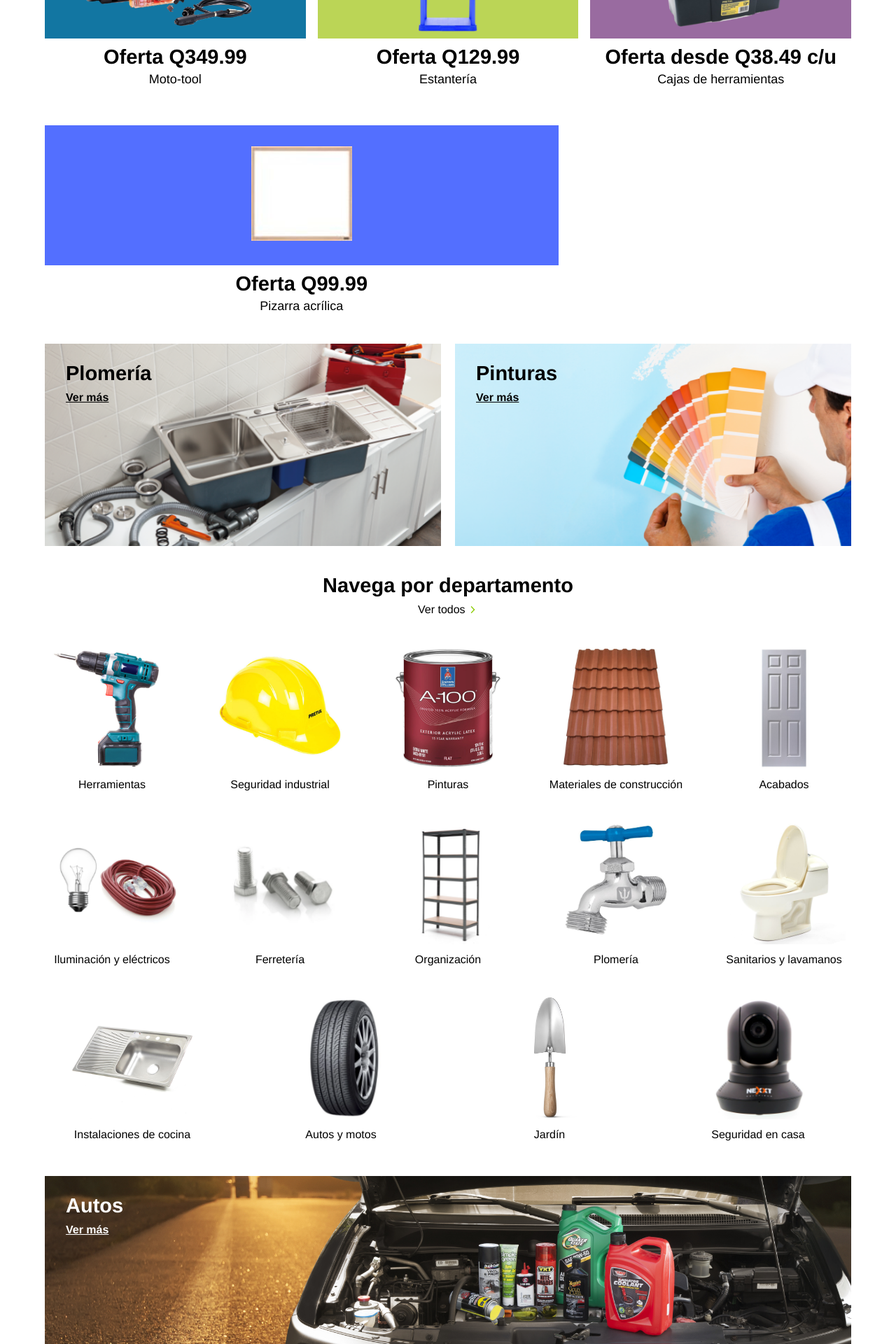
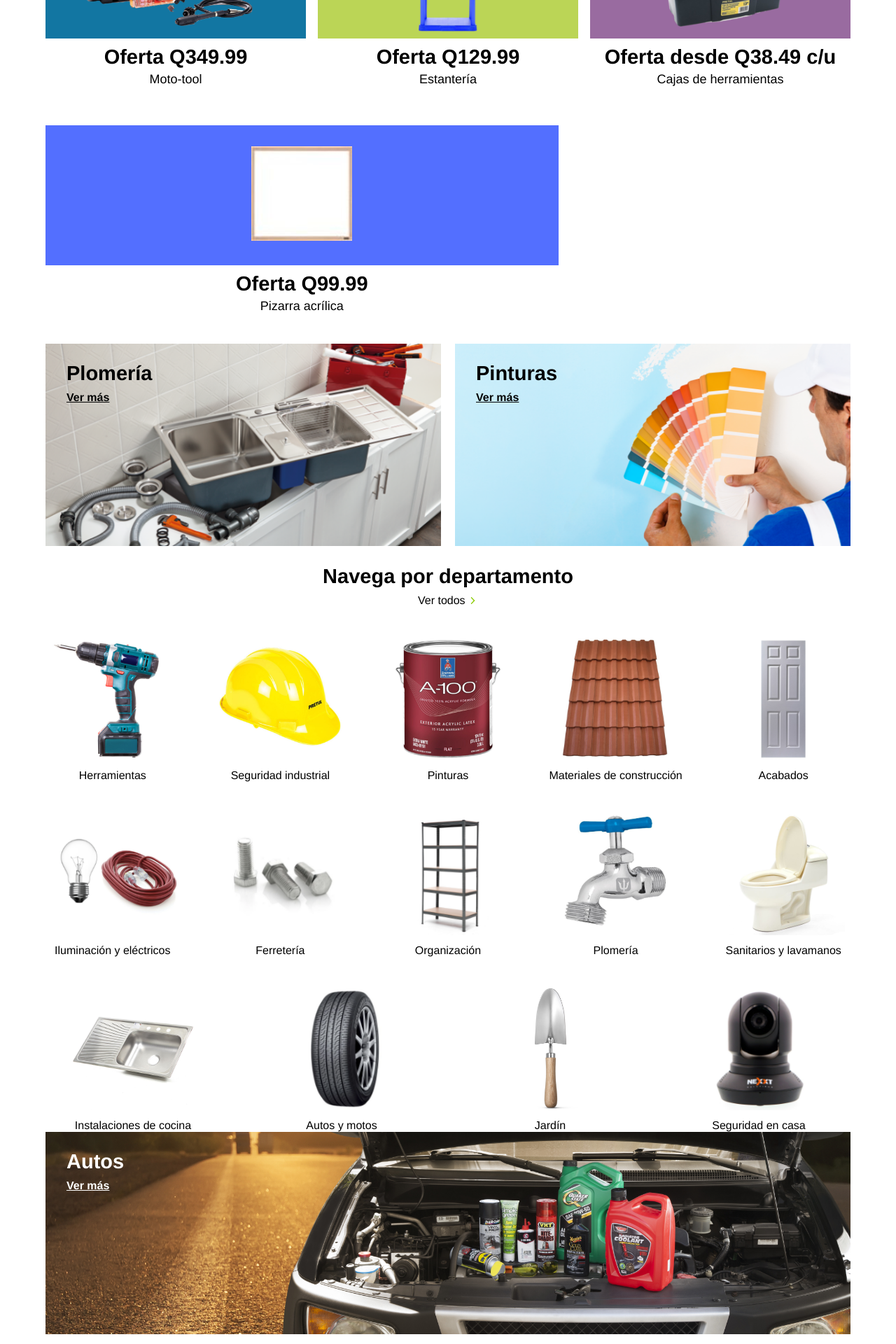
Before and after one commit to JuanSolis/MundoFerreteria_Cemaco, a React (Create React App) app: page / in a window 1280 px wide. Shown: the part 880-2800 px from the top of the page at 70% size. Built offline with nearby package versions, Linux system fonts and the light colour scheme.

Commit message:
Creacion de una abstraccion 're-central' para que los elementos esten dentro de un container ajustado a las pantallas que correspondan

```diff
--- a/src/App.css
+++ b/src/App.css
@@ -2,8 +2,8 @@
     width: 100%;
 }
 
-.topContainer{
-    padding: 0px 15px 0 16px;
+.re-central{
+    padding: 0px 15px 0 15px;
 }
 
 .TopServicesBanners{
@@ -12,19 +12,14 @@
     align-items: center;
     flex-wrap: wrap;
     gap: 20px;
-    padding: 0px 16px 13px 15px;
 }
 
 
 .serviceBanner{
     display: flex;
-    padding: 0px 16px 13px 15px;
+    padding-bottom:13px;
 }
 
-.bottomBanner{
-    display: flex;
-    padding: 0px 7px 0px 8px;
-}
 
 .Departaments{
     display: flex;
@@ -34,7 +29,7 @@
     text-align: center;
     width: 100%;
     margin-top: 20px;
-    padding: 0 16px 50px 16px;
+    padding-bottom:50px;
 }
 
 
@@ -78,22 +73,13 @@
 /* Estilos Responsivos para pantallas mas grandes que un dispositivo movil*/
 
 @media screen and (min-width:768px) {
-    .topContainer{
+    .re-central{
         padding: 0px 30px 0 30px;
     }
 
-    .TopServicesBanners{
-        padding: 0px 30px 13px 30px;
-    }
-
-    .serviceBanner{
-        display: flex;
-        padding: 0px 30px 13px 30px;
-    }
 
     .Departaments{
         margin-top: 27px;
-        padding: 0 30px 50px 30px;
     }
 
     :is(.Departaments, .headerProductCatalog, .brandsContainer, .headerGroupTools) .tittle {
@@ -129,33 +115,12 @@
         background-repeat: no-repeat;
     }
 
-    .bottomBanner{
-        padding: 0px 30px 0px 30px;
-    }
-
 
 }
 
 @media screen and (min-width:1024px) {
-    .topContainer{
+    .re-central{
         padding: 0px 65px 0 65px;
     }
 
-    .TopServicesBanners{
-        padding: 0px 64px 13px 64px;
-    }
-
-    .serviceBanner{
-        display: flex;
-        padding: 0px 64px 13px 64px;
-    }
-
-    .Departaments{
-        padding: 0 64px 50px 64px;
-    }
-
-
-    .bottomBanner{
-        padding: 0px 64px 0px 64px;
-    }
 }
--- a/src/App.js
+++ b/src/App.js
@@ -27,35 +27,34 @@ class  App extends React.Component {
   }
 
   componentWillUnmount() {
-    this.setState({screenWidth:window.innerWidth});
+    this.setState({screenWidth:0});
   }
 
   render(){
     return (
       <div className="App">
         <HeaderMobilCemaco/>
-        <div className="topContainer">
+        <div className="re-central">
           <TopCarousel/>
         </div>
         <Offers screenWidth={this.state.screenWidth}/>
-        <div className="TopServicesBanners">
+        <div className="re-central TopServicesBanners ">
           <ServiceBanner id="topService1" href="https://www.cemaco.com/c-plomeria" colorFont="black" service="Plomería"/>
           <ServiceBanner id="topService2" href="https://www.cemaco.com/c-pinturas" colorFont="black"  service="Pinturas"/>
-
         </div>
 
-        <div className="Departaments">
+        <div className="re-central Departaments">
           <h2 className="tittle">Navega por departamento</h2>
           <span className="more"><a href="https://www.cemaco.com/c-pinturas">Ver todos</a><img src={MoreIcon}/></span>
           <DepartamentsList/>
         </div>
-        <div className="serviceBanner">
+        <div className="re-central serviceBanner">
           <ServiceBanner id="topService3" href="https://www.cemaco.com/c-autos" colorFont="#ffff"   service="Autos"/>
         </div>
         <ProductCatalog/>
         <Brands/>
         <GroupTools/>
-        <div className="bottomBanner">
+        <div className="re-central serviceBanner">
           <ServiceBanner id="topService4" href="https://www.cemaco.com/c-materiales-de-construccion" colorFont="#ffff"  service="Materiales de construcción y acabados "/>
         </div>
         <About/>
--- a/src/components/Brands/Brands.css
+++ b/src/components/Brands/Brands.css
@@ -1,7 +1,6 @@
 .brandsContainer{
     width: 100%;
     margin-top: 37px;
-    padding: 0 15px 0 15.2px;
     display: flex;
     flex-direction: column;
     align-items: center;
@@ -88,14 +87,19 @@
         padding: 0;
     }
 
-
-    .brandsContainer .sliderWrapper .prevIcon, .nextIcon{
+    .brandsContainer .sliderWrapper .prevIcon{
         display: block;
         width: 12.75px;
         height: 22.45px;
-        margin: 0 10px;
+        margin: 0 20px 0 26px;
     }
 
+    .brandsContainer .sliderWrapper .nextIcon{
+        display: block;
+        width: 12.75px;
+        height: 22.45px;
+        margin: 0 26px 0 20px;
+    }
 
     .brandsContainer .brandSlider{
         width: 100%;
--- a/src/components/Brands/Brands.jsx
+++ b/src/components/Brands/Brands.jsx
@@ -23,7 +23,7 @@ class Brands extends React.Component{
     };
     render(){
         return(
-            <div className="brandsContainer">
+            <div className="re-central brandsContainer">
                 <h2 className="tittle">Las mejores marcas</h2>
                 <div className="sliderWrapper">
                     <img src={prevArrowIcon} className="prevIcon"alt="" onClick={this.scroll.bind(null,-1)}/>
--- a/src/components/GroupTools/GroupTools.css
+++ b/src/components/GroupTools/GroupTools.css
@@ -1,6 +1,5 @@
 .groupTools{
     width: 100%;
-    padding: 0 15.5px 0 15px;
     margin-bottom: 40px;
 }
 
@@ -21,9 +20,6 @@
   }
 
   @media screen and (min-width:768px) {
-    .groupTools{
-        padding: 0 30px 0 30px;
-    }
 
     .groupTools .headerGroupTools{
         margin-top: 40px;
@@ -36,9 +32,6 @@
 
 
   @media screen and (min-width:1024px) {
-    .groupTools{
-        padding: 0 64px 0 64px;
-    }
 
     .groupTools .toolsWrapper {
         gap: 96px;
--- a/src/components/GroupTools/GroupTools.jsx
+++ b/src/components/GroupTools/GroupTools.jsx
@@ -17,7 +17,7 @@ import more from '../../img/Rectangle 263.png';
 class GroupTools extends React.Component{
     render(){
         return(
-            <div className="groupTools">
+            <div className="re-central groupTools">
                 <div className="headerGroupTools">
                     <h2 className="tittle">Herramientas</h2>
                     <span className="more"><a href="https://www.cemaco.com/c-herramientas">Ver más</a> <img src={MoreIcon}/></span>
--- a/src/components/HeaderMobilCemaco/HeaderMobilCemaco.jsx
+++ b/src/components/HeaderMobilCemaco/HeaderMobilCemaco.jsx
@@ -28,7 +28,7 @@ class HeaderMobilCemaco extends React.Component{
                         </a>
                     </div>
                 </div>
-                <div className="hero">
+                <div className="hero container">
                     <div className="topHero">
                         <a href="https://www.cemaco.com/"><img src={CemacoLogoHeader} className="cemacoLogo" alt="" /></a>
                         <div className="searchInput">
@@ -73,7 +73,7 @@ class HeaderMobilCemaco extends React.Component{
                         </ul>
                     </nav>
                 </div>
-                <div className="badge">
+                <div className="badge container">
                     <p>Envío gratis en tu primera compra, <a href="https://www.cemaco.com/activacion">entérate aquí</a></p>
                     <img src={closeBadge} className="closeBtn" alt="" />
                 </div>
--- a/src/components/Offers/Offers.css
+++ b/src/components/Offers/Offers.css
@@ -1,5 +1,5 @@
 .offersContainer{
-    padding: 0px 16px 25px 16px;
+    padding-bottom: 25px;
     display: flex;
     justify-content: flex-start;
     flex-wrap: wrap;
@@ -10,13 +10,6 @@
 
   @media screen and (min-width:768px) {
     .offersContainer {
-        padding: 0px 30px 25px 30px;
         gap: 17px;
     }
   }
-
-  @media screen and (min-width:1024px) {
-    .offersContainer {
-        padding: 0px 64px 25px 64px;
-    }
-  }
--- a/src/components/Offers/Offers.jsx
+++ b/src/components/Offers/Offers.jsx
@@ -13,7 +13,7 @@ import './Offers.css';
 class Offers extends React.Component{
     render(){
         return(
-            <div className="offersContainer">
+            <div className="re-central offersContainer">
                 <OfferProduct screenWidth={this.props.screenWidth} src={OfferProducto1} srcDesktop={OfferProducto1Desktop} color="#1276A2" offer="Oferta Q349.99" nameOfferProduct="Moto-tool"/>
                 <OfferProduct screenWidth={this.props.screenWidth} src={OfferProducto2} srcDesktop={OfferProducto2Desktop} color="#BBD556" offer="Oferta Q129.99" nameOfferProduct="Estantería"/>
                 <OfferProduct screenWidth={this.props.screenWidth} src={OfferProducto3} srcDesktop={OfferProducto3Desktop} color="#996BA0" offer="Oferta desde Q38.49 c/u" nameOfferProduct="Cajas de herramientas"/>
--- a/src/components/ProductCatalog/ProductCatalog.css
+++ b/src/components/ProductCatalog/ProductCatalog.css
@@ -1,6 +1,5 @@
 .containerProductCatalog {
     width: 100%;
-    padding: 0 16.5px 0 15px;
   }
 
 .containerProductCatalog .headerProductCatalog{
@@ -52,12 +51,21 @@
     display: flex;
     align-items: center;
   }
-  .containerProductCatalog .catalogWrapper .prevIcon, .nextIcon{
+  .containerProductCatalog .catalogWrapper .prevIcon{
     display: block;
     width: 12.75px;
     height: 22.45px;
-    margin: 0 10px;
+    margin: 0 20px 0 26px;
   }
+
+  .containerProductCatalog .catalogWrapper .nextIcon{
+    display: block;
+    width: 12.75px;
+    height: 22.45px;
+    margin: 0 26px 0 20px;
+  }
+
+
   .containerProductCatalog .containerWrapper{
     overflow-x: hidden;
 
--- a/src/components/ProductCatalog/ProductCatalog.jsx
+++ b/src/components/ProductCatalog/ProductCatalog.jsx
@@ -69,7 +69,7 @@ class ProductCatalog extends React.Component{
 
         return(
 
-            <div className="containerProductCatalog">
+            <div className="re-central containerProductCatalog">
                 <div className="headerProductCatalog">
                     <h2 className="tittle">Barrenos y Atornilladores</h2>
                         <span className="more"><a href="https://www.cemaco.com/c-herramientas/herramientas-electricas/barrenos-y-atornilladores">Ver todos </a> <img src={MoreIcon}/></span>
```
Also changed, not shown: src/components/HeaderMobilCemaco/HeaderMobilCemaco.css (+16 -5 lines).
